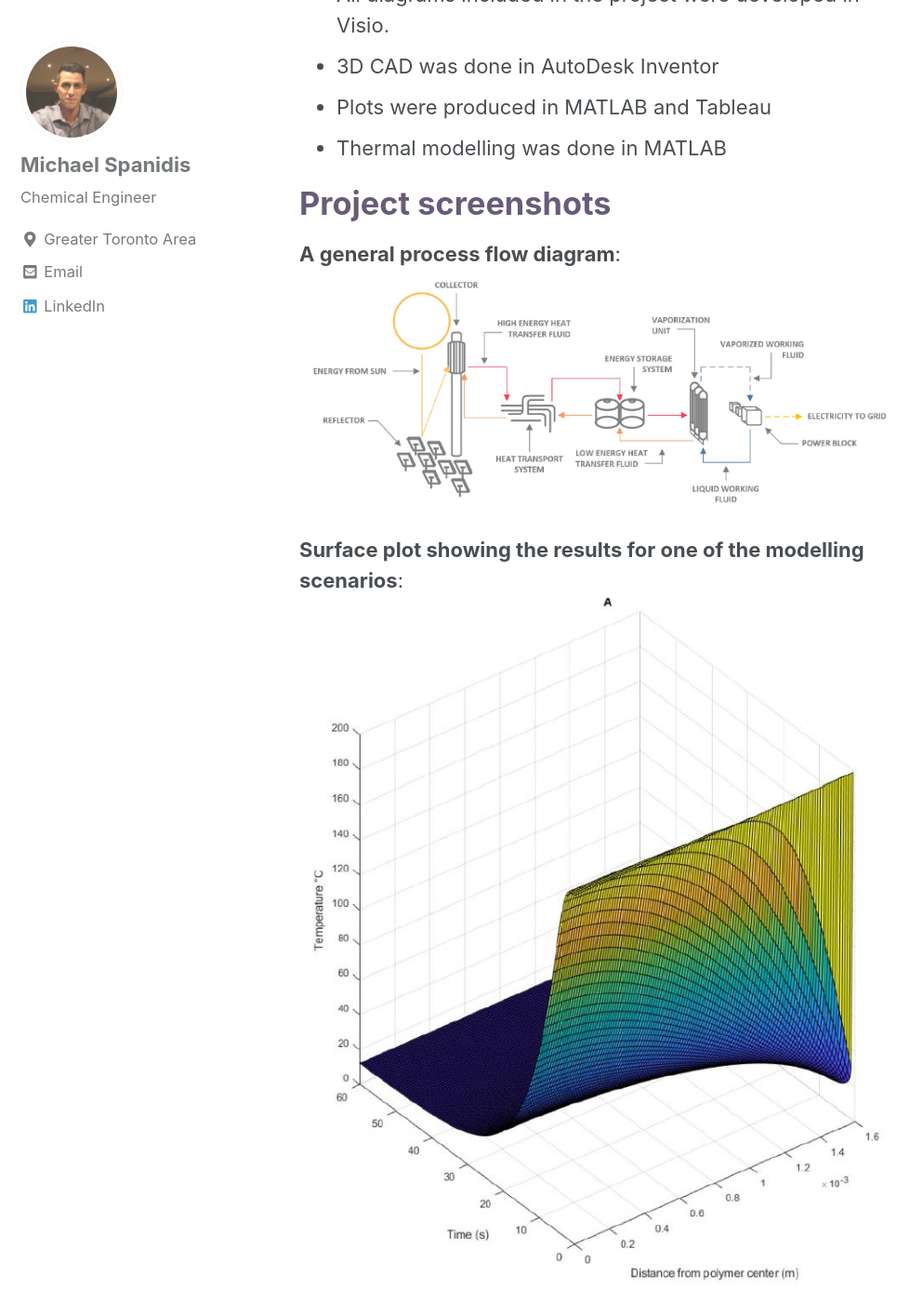
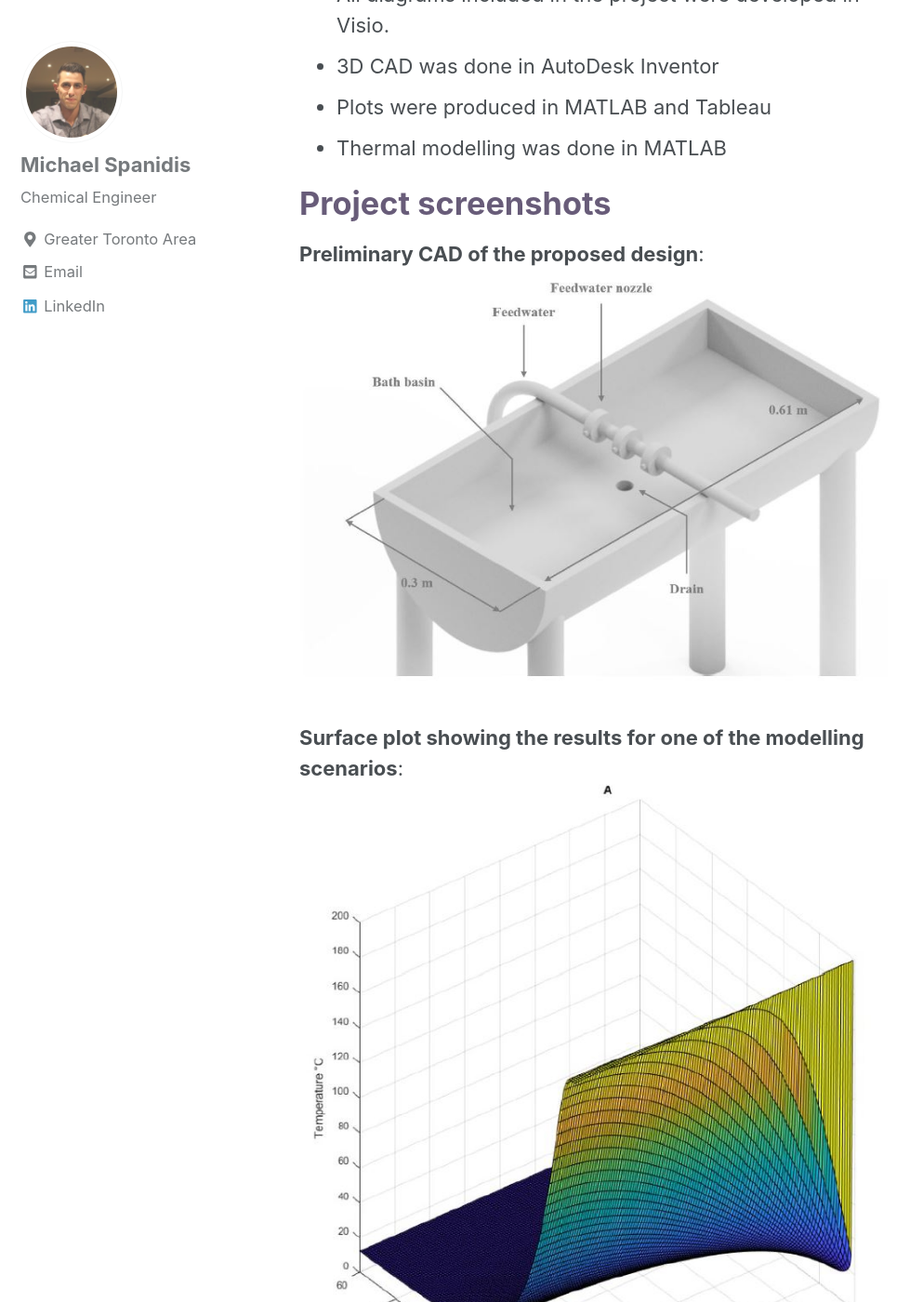
Before and after one commit to michaelspanidis/michaelspanidis.github.io, a Jekyll site: the page built from _posts/2020-09-12-plastics.md, in a window 1280 px wide and 1400 px high, scrolled down 1275 px. Shown: the whole window at 93% size, without its empty margins (0-993 px from the left). Built offline with Jekyll 4.4.1, drawn with Linux system fonts in a browser that asks for light colours; nearby versions of some CDN libraries; some of the changed text lies outside the part shown.

Commit message:
changes35

```diff
--- a/_posts/2020-09-12-plastics.md
+++ b/_posts/2020-09-12-plastics.md
@@ -24,11 +24,8 @@ The project involved a variety of software and software packages.
 
 # <span style="color:rgb(104,92,121);">Project screenshots</span>
 
-**A general process flow diagram**:
-![alt]({{ site.url }}{{ site.baseurl }}/images/capstone/process.jpg)
+**Preliminary CAD of the proposed design**:
+![alt]({{ site.url }}{{ site.baseurl }}/images/plastica/cad.jpg)
 
 **Surface plot showing the results for one of the modelling scenarios**:
 ![alt]({{ site.url }}{{ site.baseurl }}/images/plastica/surface.jpg)
-
-**Preliminary CAD of the proposed design**:
-![alt]({{ site.url }}{{ site.baseurl }}/images/plastica/cad.jpg)
```
